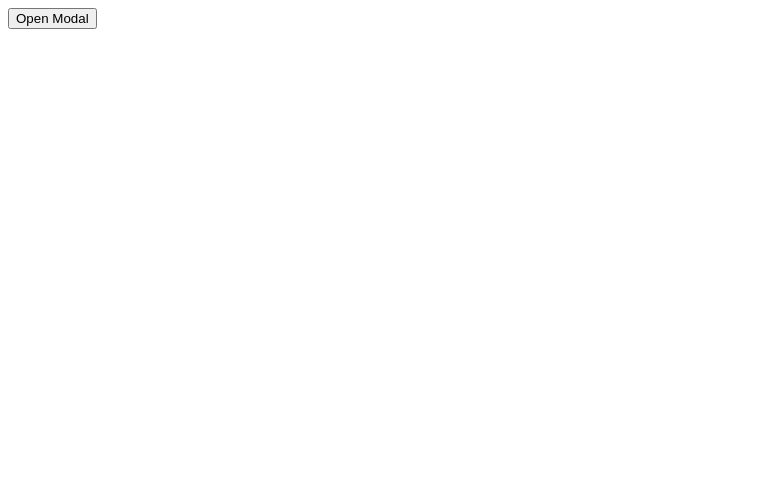
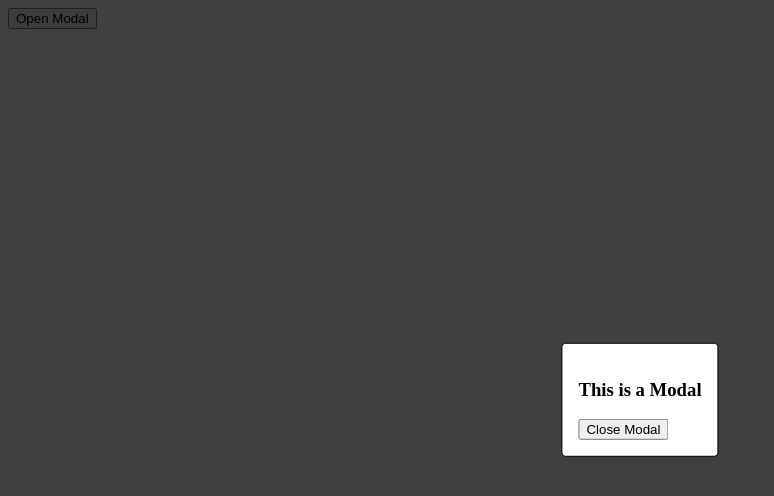
Before and after one commit to g-dev3/javascript-with-kyle, a plain HTML site: page Beginner/32_Class/index.html in a window 1280 px wide. Both pictures are taken after a click on the button "Open Modal". Shown: the whole page, without its empty margins (0-774 px from the left). Drawn offline with Linux system fonts and the light colour scheme.

Commit message:
Modal walkthrogh with js

```diff
--- a/Beginner/32_Class/script.js
+++ b/Beginner/32_Class/script.js
@@ -0,0 +1,18 @@
+const modal = document.querySelector("#modal");
+const openModalBtn = document.querySelector("#open-modal-btn");
+const closeModalBtn = document.querySelector("#close-modal-btn");
+const overlay = document.querySelector("#overlay");
+
+openModalBtn.addEventListener("click", () => {
+  modal.classList.add("open");
+  overlay.classList.add("open");
+});
+
+closeModalBtn.addEventListener("click", closeModal);
+
+overlay.addEventListener("click", closeModal);
+
+function closeModal() {
+  modal.classList.remove("open");
+  overlay.classList.remove("open");
+}
--- a/Beginner/32_Class/style.css
+++ b/Beginner/32_Class/style.css
@@ -17,3 +17,13 @@
 #overlay.open {
     display: block;
 }
+
+#overlay {
+    display: none;
+    position: absolute;
+    top: 0;
+    left: 0;
+    right: 0;
+    bottom: 0;
+    background-color: rgba(0, 0, 0, .75);
+}
```
